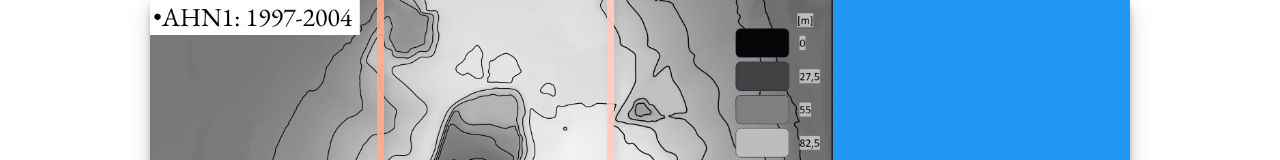
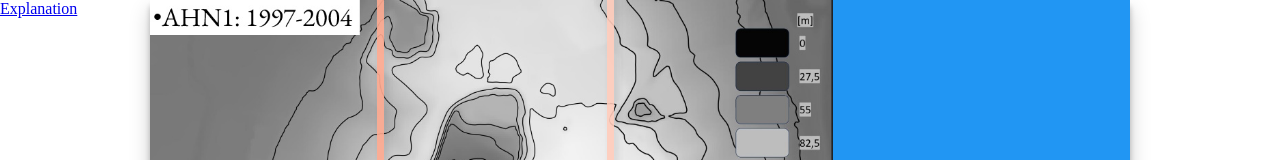
Before and after one commit to RogierTimmer/RogierTimmer.github.io, a plain HTML site: page Geoinformation/Assignment2/index.html in a window 1280 px wide. Shown: the top 160 px of the page. Drawn offline with Linux system fonts and the light colour scheme.

Commit message:
Added explanation

```diff
--- a/Geoinformation/Assignment2/index.html
+++ b/Geoinformation/Assignment2/index.html
@@ -6,9 +6,12 @@
 </head>
 
 <body>
-
+  <div>
+    <a href="https://rogiertimmer.github.io/Geoinformation/Assignment2/Explanation">Explanation</a>
+  </div>
 
     <div id="page">
+
         <div class="wrapper">
           <div class="bottom">
 
```
Also changed, not shown: Geoinformation/Assignment2/Explanation/README.md (added), README.md.
